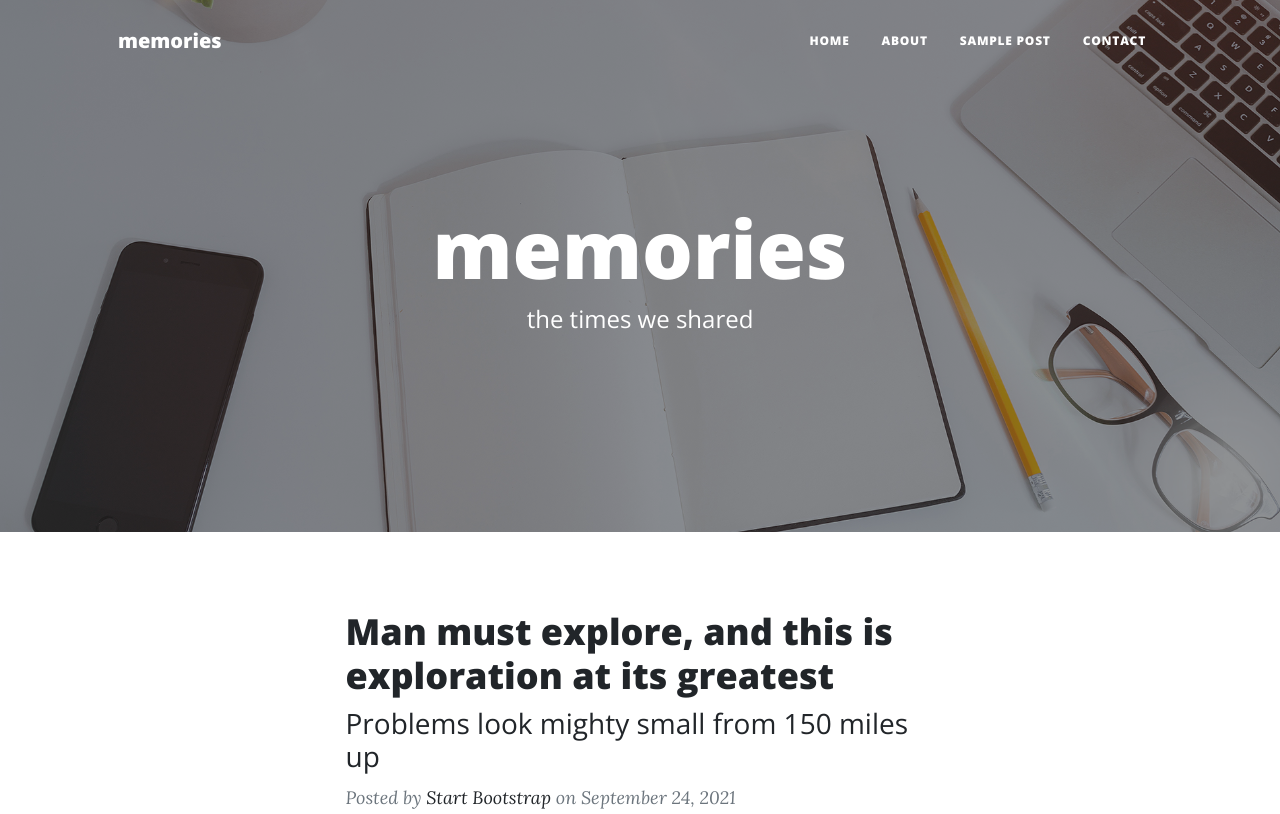
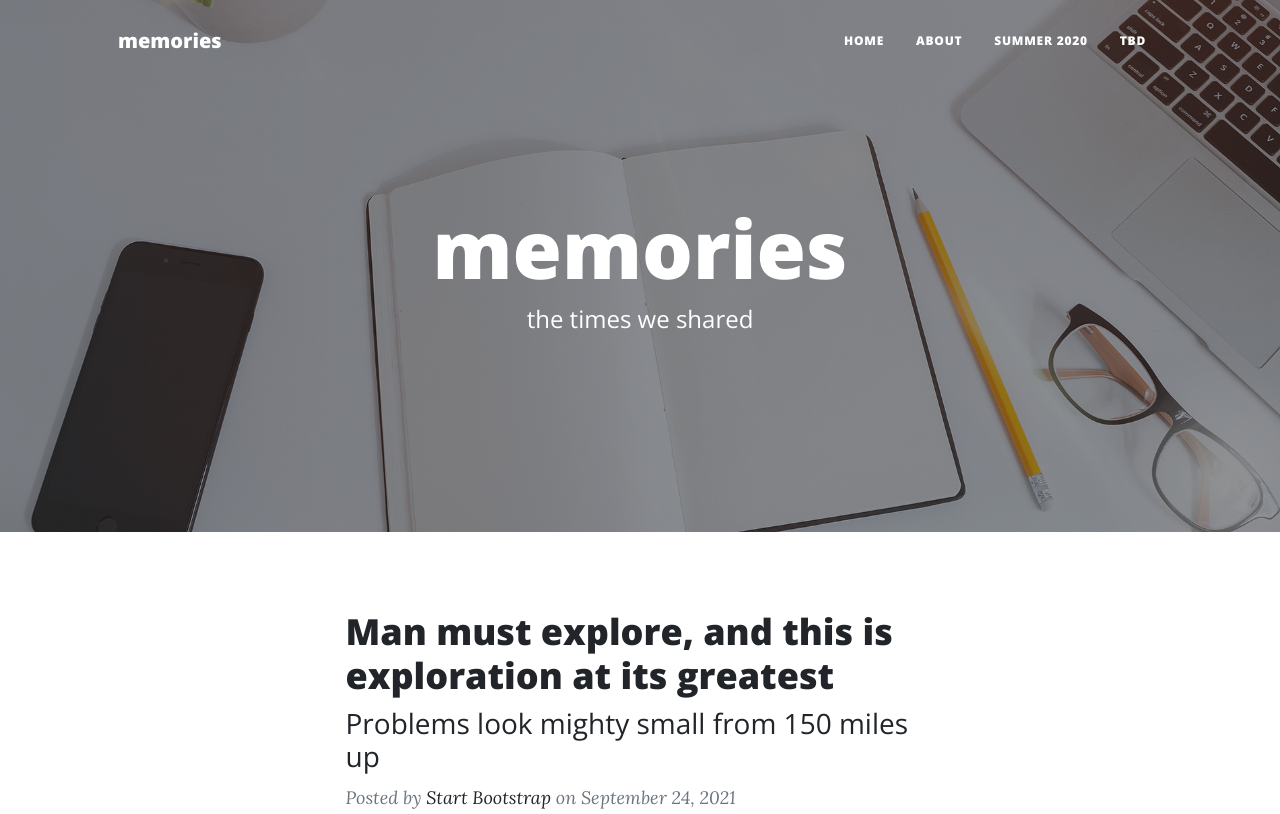
Before and after one commit to jero-99/jero-99.github.io, a plain HTML site: page index.html in a window 1280 px wide. Shown: the top 814 px of the page. Drawn offline with nearby package versions, Linux system fonts and the light colour scheme.

Commit message:
Change menu list titles

```diff
--- a/index.html
+++ b/index.html
@@ -26,10 +26,10 @@
                 </button>
                 <div class="collapse navbar-collapse" id="navbarResponsive">
                     <ul class="navbar-nav ms-auto py-4 py-lg-0">
-                        <li class="nav-item"><a class="nav-link px-lg-3 py-3 py-lg-4" href="index.html">Home</a></li>
-                        <li class="nav-item"><a class="nav-link px-lg-3 py-3 py-lg-4" href="about.html">About</a></li>
-                        <li class="nav-item"><a class="nav-link px-lg-3 py-3 py-lg-4" href="post.html">Sample Post</a></li>
-                        <li class="nav-item"><a class="nav-link px-lg-3 py-3 py-lg-4" href="contact.html">Contact</a></li>
+                        <li class="nav-item"><a class="nav-link px-lg-3 py-3 py-lg-4" href="index.html">home</a></li>
+                        <li class="nav-item"><a class="nav-link px-lg-3 py-3 py-lg-4" href="about.html">about</a></li>
+                        <li class="nav-item"><a class="nav-link px-lg-3 py-3 py-lg-4" href="post.html">summer 2020</a></li>
+                        <li class="nav-item"><a class="nav-link px-lg-3 py-3 py-lg-4" href="contact.html">tbd</a></li>
                     </ul>
                 </div>
             </div>
```
